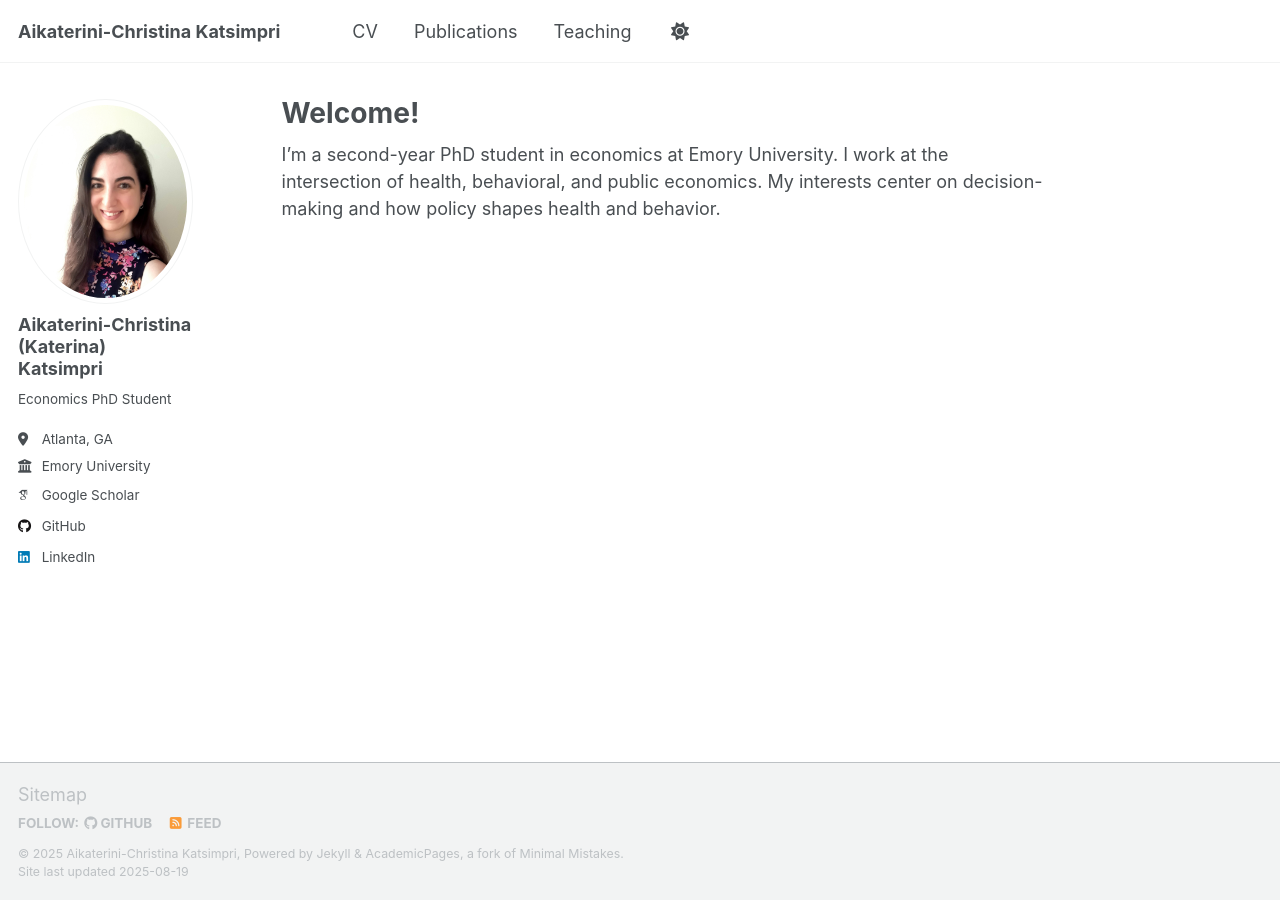
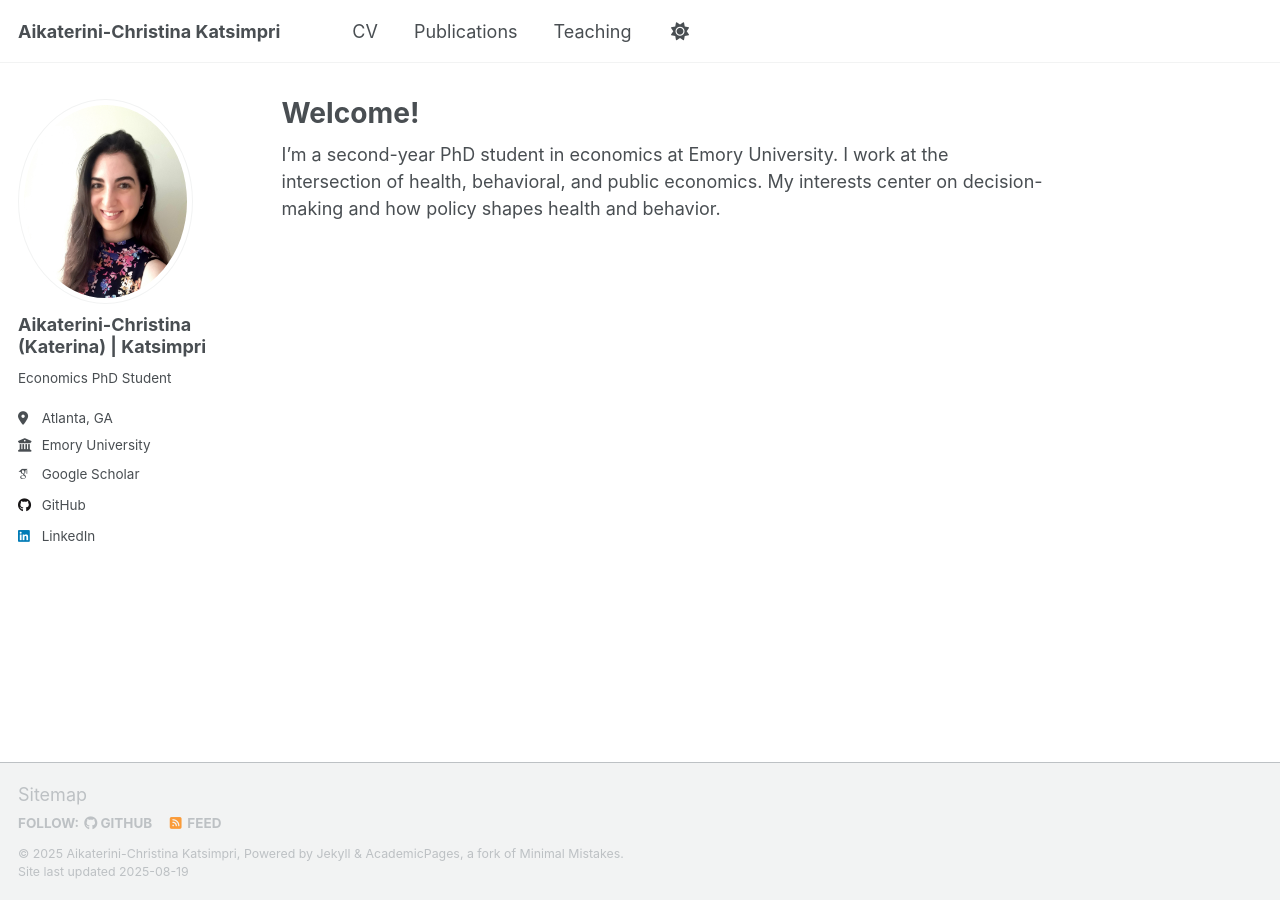
Before and after one commit to akatsim22/akatsim22.github.io, a Jekyll site: the page built from index.md, in a window 1280 px wide. Built offline with Jekyll 4.4.1, drawn with Linux system fonts in a browser that asks for light colours; some web fonts are replaced; a script that is not in the unit is left out.

```diff
--- a/_config.yml
+++ b/_config.yml
@@ -25,7 +25,7 @@ repository               : "akatsim22/akatsim22.github.io"
 author:
   # Biographic information
   avatar           : "Katsimpri_Photo_cropped_2.jpg"
-  name             : "Aikaterini-Christina (Katerina) <br> Katsimpri"
+  name             : "Aikaterini-Christina (Katerina) | Katsimpri"
   pronouns         : # example: "she/her"
   bio              : "Economics PhD Student"
   location         : "Atlanta, GA"
```
